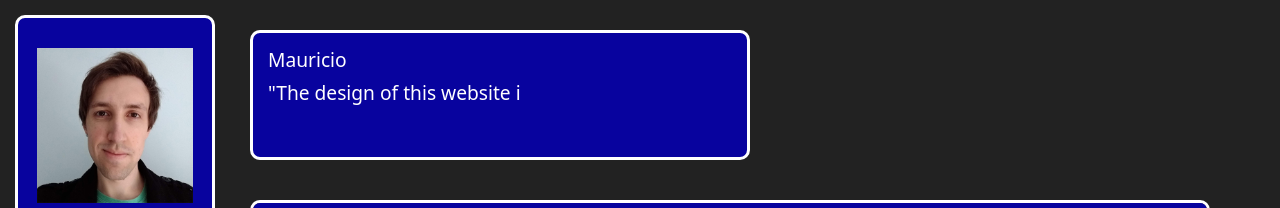
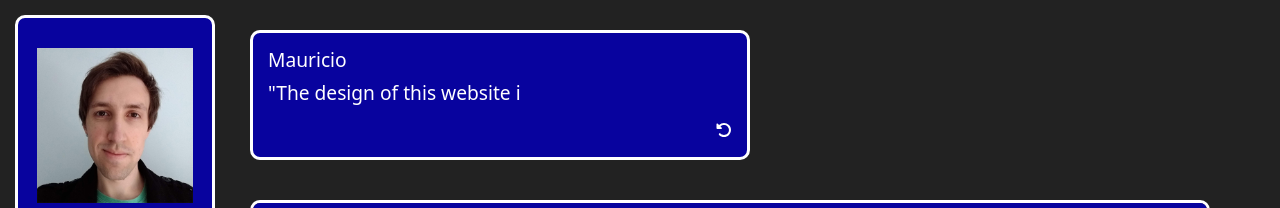
Before and after one commit to MauricioLZ/portfolio, a React (Create React App) app: page / in a window 1280 px wide. Shown: the top 208 px of the page. Built offline with nearby package versions, Linux system fonts and the light colour scheme.

Commit message:
About update; Dialogue replay

```diff
--- a/src/components/about.jsx
+++ b/src/components/about.jsx
@@ -12,9 +12,9 @@ function About()
                 <h2>About</h2>
                 <img className="infjImg" src={infj} loading="eager" alt="INFJ characteristics"></img>
                 <p>Born in Brazil I studied Game Development at Unisinos in Porto Alegre. My good grades granted me the opportunity of a 1 year scholarship for an exchange in Computer Science in Canada at Wilfrid Laurier in 2015. Since then I lived and worked in Brazil, France and Ireland, where I am based now.
-                    <br/><br/>I am quite adaptive and open to new experiences and I enjoy learning new skills and having challenges along the way. What may put me off in a challenge though is if it comes accompanied with too much pressure.
-                    <br/><br/><br/>If you know what INFJ means than you may already know a good deal about me. Of course I don’t match everything INFJ, but many things are surprisingly accurate for me.
-                    <br/><br/>My game tag is usually Demirus and I frequently use Lelouch from Code Geass as my avatar image.</p>
+                    <br/><br/>I am quite adaptive and open to new experiences and I enjoy learning new skills and solving logical challenges. What motivates me most in projects is either having a nice team or a meaningful goal. Environmental care and social equity are fundamental to me, so if I can work towards these objectives either within a company or as a service it would be the best for me.
+                    <br/><br/>If you know what INFJ means than you may already know a good deal about me. If you don't, it the result of a psychological test known as Myers-Briggs that categorizes people in 16 major personalities. Of course I don’t match everything INFJ, but many things are surprisingly accurate for me.
+                    <br/><br/>My gamer tag is usually Demirus and I frequently use Lelouch from Code Geass as my avatar image.</p>
                 <img className="lelouchImg" src={lelouch} loading="eager" alt="Discord avatar"></img>
             </motion.div>
         </section>
--- a/src/components/dialogue.jsx
+++ b/src/components/dialogue.jsx
@@ -1,13 +1,16 @@
+import { FontAwesomeIcon } from '@fortawesome/react-fontawesome'
 import { useState, useEffect } from "react";
 import dialogueLines from "../data/dialogueLines";
+import { faRotateLeft } from "@fortawesome/free-solid-svg-icons";
 
 function Dialogue()
 {
     const [dialogue, setDialogue] = useState(dialogueLines[0]);
+    const [isPaused, setIsPaused] = useState(false);
+    const [index, setIndex] = useState(0);
 
     useEffect(() =>
     {
-        let index = 0;
         let part = "";
         let offset = 0;
         let skips = 0;
@@ -16,9 +19,10 @@ function Dialogue()
 
         const flickIntervalId = setInterval(function ()
         {
-            if (offset <= dialogueLines[index].length)
+            if (!isPaused) {
+                if (index < dialogueLines.length && offset <= dialogueLines[index].length)
                 {
-                part = dialogueLines[index].substr(0, offset);
+                    part = dialogueLines[index].substring(0, offset);
                     if (skips === 0)
                     {
                         offset++;
@@ -29,27 +33,36 @@ function Dialogue()
                     skips++;
                     if (skips === dialogueEndSkips)
                     {
-                    index++;
+                        setIndex(i => i + 1);
                         skips = 0;
                         offset = 0;
 
                         const linesEnded = (index === dialogueLines.length);
                         if (linesEnded)
                         {
+                            setIsPaused(true);
                             //document.querySelector(".dialogue").style.visibility = "hidden";
-                        clearInterval(flickIntervalId);
+                        }
                     }
                 }
             }
         }, charTime);
 
         return () => clearInterval(flickIntervalId);
-    }, []);
+    }, [index, isPaused]);
+
+    function replay() {
+        setIndex(0);
+        setIsPaused(false);
+    }
 
     return (
         <div className="dialogue">
             <h1>Mauricio</h1>
             <p>{dialogue}</p>
+            <div className="dialogueReplay" onClick={replay}>
+                <FontAwesomeIcon icon={faRotateLeft}/>
+            </div>
         </div>
     );
 }
--- a/src/style/App.css
+++ b/src/style/App.css
@@ -130,6 +130,12 @@ html, body {
 
 .dialogue p {
   font-size: 1.2rem;
+}
+
+.dialogueReplay {
+  position: absolute;
+  right: 15px;
+  bottom: 15px;
 }
 
 /* PORTFOLIO */
```
Lines whose indentation alone changed are shown as unchanged.
